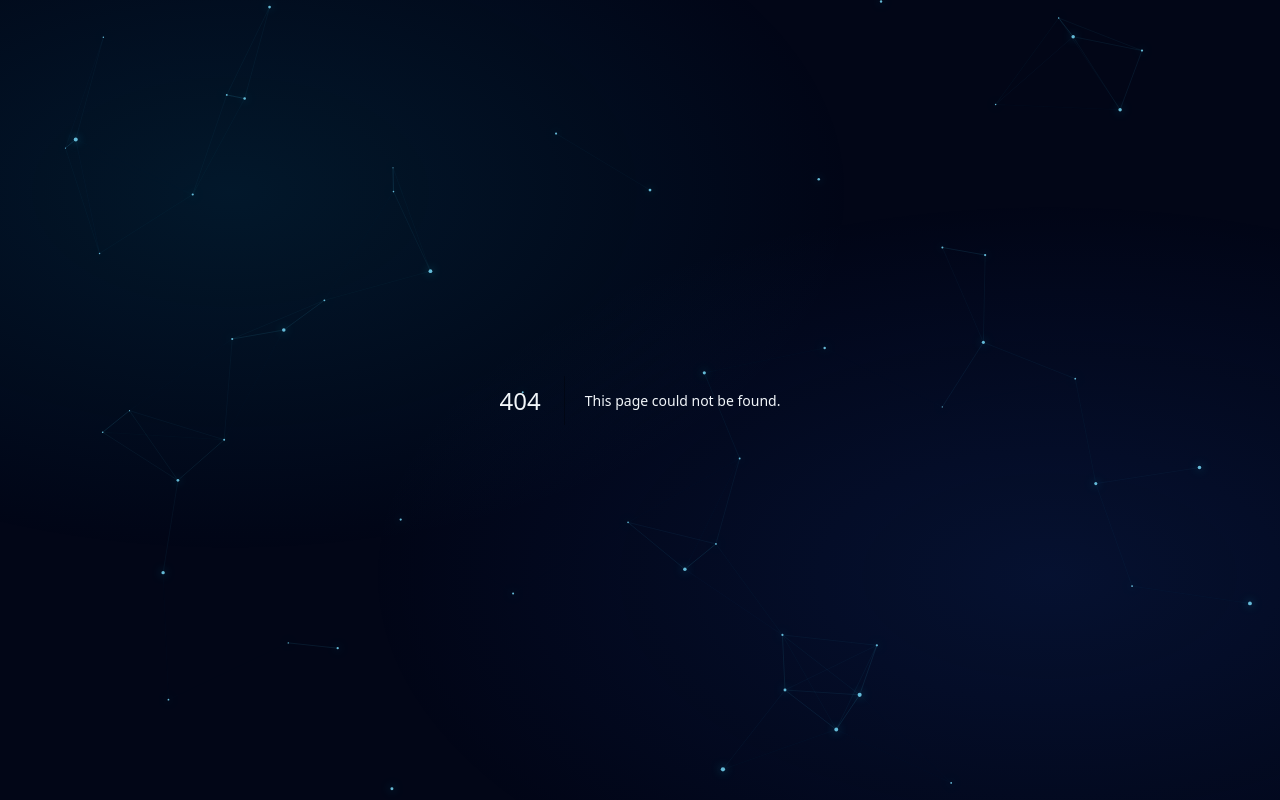
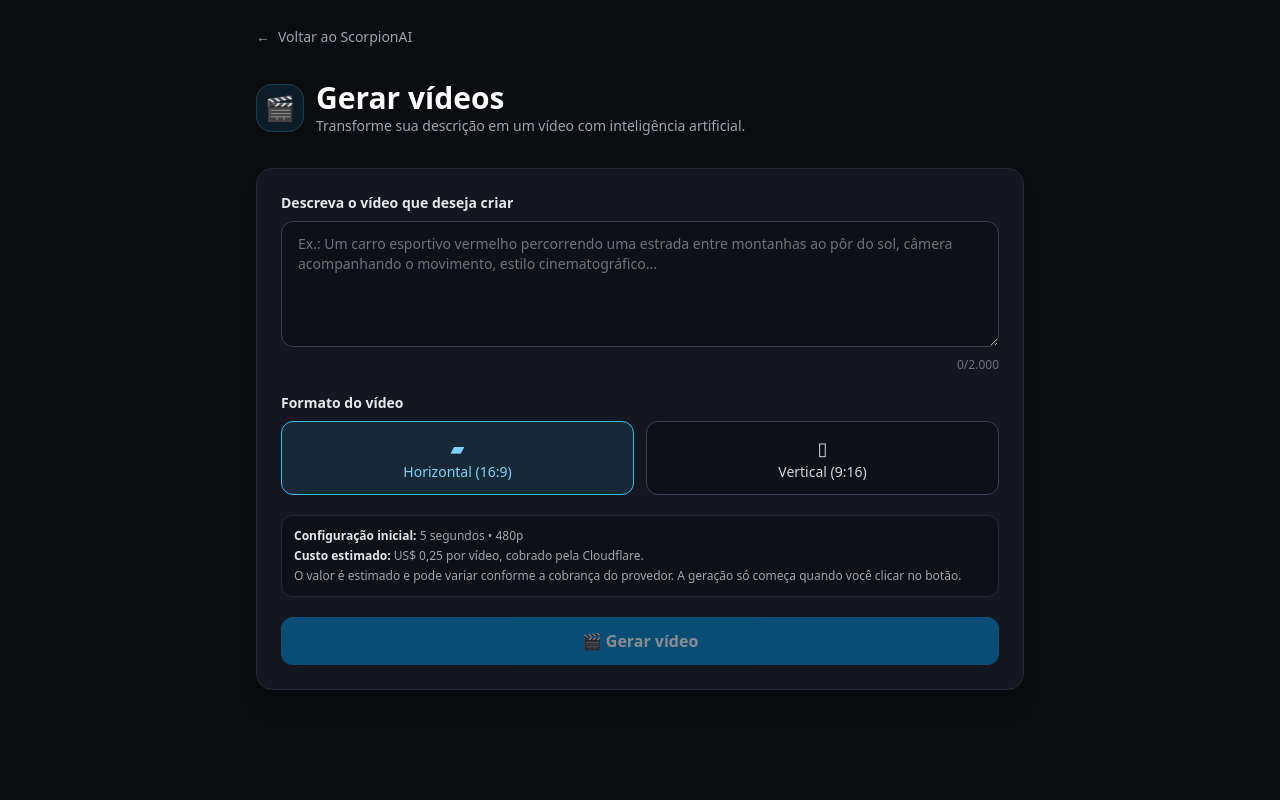
Before and after one commit to marciodrone-arch/scorpion-ai1, a Next.js app: page /videos in a window 1280 px wide. Before the commit this address had no page. Built offline with nearby package versions, Linux system fonts and the light colour scheme.

Commit message:
Criar página independente para geração de vídeos

```diff
--- /dev/null
+++ b/app/videos/page.tsx
@@ -0,0 +1,134 @@
+"use client";
+
+import { useState } from "react";
+
+export default function VideosPage() {
+  const [prompt, setPrompt] = useState("");
+  const [aspectRatio, setAspectRatio] = useState<"16:9" | "9:16">("16:9");
+  const [loading, setLoading] = useState(false);
+  const [videoUrl, setVideoUrl] = useState("");
+  const [error, setError] = useState("");
+
+  async function generateVideo(event: React.FormEvent<HTMLFormElement>) {
+    event.preventDefault();
+    if (!prompt.trim() || loading) return;
+    setLoading(true);
+    setError("");
+    setVideoUrl("");
+
+    try {
+      const response = await fetch("/api/videos", {
+        method: "POST",
+        credentials: "include",
+        headers: { "Content-Type": "application/json" },
+        body: JSON.stringify({ prompt: prompt.trim(), aspectRatio }),
+        cache: "no-store",
+      });
+      const data = await response.json().catch(() => ({}));
+      if (!response.ok) throw new Error(data.error || "Não foi possível gerar o vídeo.");
+      setVideoUrl(data.videoUrl);
+    } catch (err) {
+      setError(err instanceof Error ? err.message : "Erro de conexão ao gerar o vídeo.");
+    } finally {
+      setLoading(false);
+    }
+  }
+
+  return (
+    <main className="min-h-screen bg-[#0a0c10] text-gray-100 px-4 py-6 sm:px-8">
+      <div className="mx-auto max-w-3xl">
+        <a href="/" className="inline-flex items-center gap-2 text-sm text-gray-400 hover:text-white transition-colors">
+          <span aria-hidden="true">←</span> Voltar ao ScorpionAI
+        </a>
+        <header className="mt-8 mb-8">
+          <div className="flex items-center gap-3">
+            <span className="flex h-12 w-12 items-center justify-center rounded-2xl border border-sky-400/20 bg-sky-400/10 text-2xl">🎬</span>
+            <div>
+              <h1 className="text-2xl sm:text-3xl font-bold text-white">Gerar vídeos</h1>
+              <p className="text-sm text-gray-400">Transforme sua descrição em um vídeo com inteligência artificial.</p>
+            </div>
+          </div>
+        </header>
+
+        <form onSubmit={generateVideo} className="rounded-2xl border border-gray-800 bg-[#141720] p-4 sm:p-6 space-y-5 shadow-xl">
+          <div>
+            <label htmlFor="video-prompt" className="mb-2 block text-sm font-semibold text-gray-200">
+              Descreva o vídeo que deseja criar
+            </label>
+            <textarea
+              id="video-prompt"
+              value={prompt}
+              onChange={(event) => setPrompt(event.target.value)}
+              maxLength={2000}
+              rows={5}
+              placeholder="Ex.: Um carro esportivo vermelho percorrendo uma estrada entre montanhas ao pôr do sol, câmera acompanhando o movimento, estilo cinematográfico..."
+              className="w-full resize-y rounded-xl border border-gray-700 bg-[#0d1017] px-4 py-3 text-sm text-white placeholder:text-gray-500 outline-none transition-colors focus:border-sky-400"
+              required
+            />
+            <p className="mt-1 text-right text-xs text-gray-500">{prompt.length}/2.000</p>
+          </div>
+
+          <div>
+            <span className="mb-2 block text-sm font-semibold text-gray-200">Formato do vídeo</span>
+            <div className="grid grid-cols-2 gap-3">
+              <button
+                type="button"
+                onClick={() => setAspectRatio("16:9")}
+                aria-pressed={aspectRatio === "16:9"}
+                className={"rounded-xl border px-3 py-3 text-sm transition-colors " + (aspectRatio === "16:9" ? "border-sky-400 bg-sky-400/10 text-sky-300" : "border-gray-700 bg-[#0d1017] text-gray-300 hover:border-gray-500")}
+              >
+                <span className="block text-lg">▰</span>
+                Horizontal (16:9)
+              </button>
+              <button
+                type="button"
+                onClick={() => setAspectRatio("9:16")}
+                aria-pressed={aspectRatio === "9:16"}
+                className={"rounded-xl border px-3 py-3 text-sm transition-colors " + (aspectRatio === "9:16" ? "border-sky-400 bg-sky-400/10 text-sky-300" : "border-gray-700 bg-[#0d1017] text-gray-300 hover:border-gray-500")}
+              >
+                <span className="block text-lg">▯</span>
+                Vertical (9:16)
+              </button>
+            </div>
+          </div>
+
+          <div className="rounded-xl border border-gray-800 bg-[#0d1017] p-3 text-xs text-gray-400 space-y-1">
+            <p><strong className="text-gray-200">Configuração inicial:</strong> 5 segundos • 480p</p>
+            <p><strong className="text-gray-200">Custo estimado:</strong> US$ 0,25 por vídeo, cobrado pela Cloudflare.</p>
+            <p>O valor é estimado e pode variar conforme a cobrança do provedor. A geração só começa quando você clicar no botão.</p>
+          </div>
+
+          {error && (
+            <div role="alert" className="rounded-xl border border-red-500/30 bg-red-500/10 p-3 text-sm text-red-300">
+              {error}
+            </div>
+          )}
+
+          <button
+            type="submit"
+            disabled={loading || !prompt.trim()}
+            className="w-full rounded-xl bg-sky-600 px-4 py-3 font-semibold text-white transition-colors hover:bg-sky-500 disabled:cursor-not-allowed disabled:opacity-50"
+          >
+            {loading ? "Gerando vídeo... aguarde" : "🎬 Gerar vídeo"}
+          </button>
+        </form>
+
+        {loading && (
+          <p className="mt-4 text-center text-sm text-sky-300" role="status">
+            A criação pode levar alguns instantes. Não feche esta página.
+          </p>
+        )}
+
+        {videoUrl && (
+          <section className="mt-6 rounded-2xl border border-gray-800 bg-[#141720] p-4 sm:p-6 space-y-4">
+            <h2 className="font-semibold text-white">Seu vídeo está pronto!</h2>
+            <video key={videoUrl} src={videoUrl} controls playsInline className="w-full rounded-xl bg-black" />
+            <a href={videoUrl} target="_blank" rel="noopener noreferrer" className="inline-flex rounded-xl border border-sky-400/40 px-4 py-2 text-sm font-semibold text-sky-300 hover:bg-sky-400/10">
+              Abrir / baixar vídeo
+            </a>
+          </section>
+        )}
+      </div>
+    </main>
+  );
+}
```
